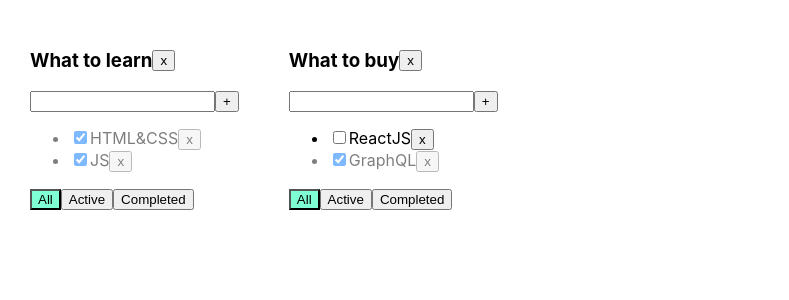
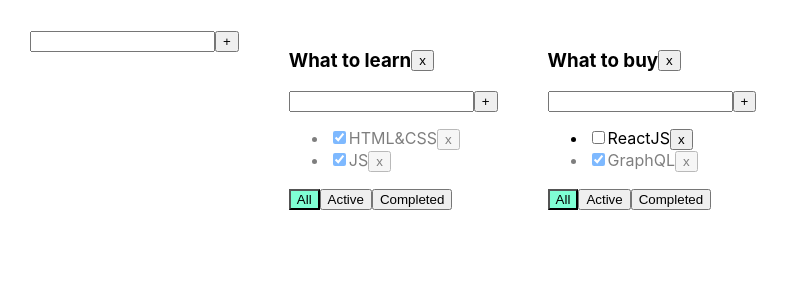
Before and after one commit to ArtemEfimovich/todolist2.0, a React (Create React App) app: page / in a window 1280 px wide. Shown: the top 300 px of the page, without its empty margins (0-789 px from the left). Built offline with nearby package versions, Linux system fonts and the light colour scheme.

Commit message:
new component additemform, and add new todolist

```diff
--- a/src/App.tsx
+++ b/src/App.tsx
@@ -2,6 +2,7 @@ import React, {useState} from 'react';
 import './App.css';
 import {TaskType, Todolist} from "./Todolist";
 import {v1} from "uuid";
+import {AddItemForm} from "./components/AddItemForm";
 
 export type FilterValueType = 'all' | 'completed' | 'active'
 export type TodolistsType = {
@@ -72,8 +73,20 @@ function App() {
         setTasks({...tasks})
     }
 
+    const addTodolist = (title: string) => {
+        let newTodolistId = v1()
+        let newTodolist: TodolistsType = {id: newTodolistId, title: title, filter: 'all'}
+        setTodolists([newTodolist, ...todolists])
+        setTasks({
+            ...tasks,
+            [newTodolistId]: []
+        })
+    }
+
+
     return (
         <div className="App">
+            <AddItemForm addItem={addTodolist}/>
             {todolists.map(({filter, title, id}) => {
                 let tasksForTodolist = tasks[id]
                 if (filter === 'active') {
--- a/src/Todolist.tsx
+++ b/src/Todolist.tsx
@@ -1,5 +1,6 @@
-import React, {ChangeEvent, useState} from 'react';
+import React, {ChangeEvent} from 'react';
 import {FilterValueType} from "./App";
+import {AddItemForm} from "./components/AddItemForm";
 
 
 export type TaskType = {
@@ -33,33 +34,13 @@ export const Todolist: React.FC<TodolistPropsType> = ({
                                                           removeTodolist
                                                       }) => {
 
-    let [taskTitle, setTitle] = useState('')
-    let [error, setError] = useState<string | null>(null)
 
-    const onAddTask = () => {
-        setError(null)
-        if (taskTitle.trim() !== '') {
-            addTask(taskTitle, todolistId)
-            setTitle('')
-        } else {
-            setError('Title is required')
-        }
-
+    const onAddTask = (title: string) => {
+        addTask(title, todolistId)
     }
-
 
     const onDeleteClick = () => {
         removeTodolist(todolistId)
-    }
-
-    const onChangeHandler = (event: ChangeEvent<HTMLInputElement>) => {
-        setTitle(event.currentTarget.value)
-    }
-
-    const onKeyPressHandler = (event: React.KeyboardEvent<HTMLInputElement>) => {
-        if (event.key === 'Enter') {
-            onAddTask()
-        }
     }
 
     const onFilterChangeAll = () => {
@@ -74,17 +55,12 @@ export const Todolist: React.FC<TodolistPropsType> = ({
 
     return (
         <div>
-            <div style = {{display:'flex', alignItems:'center'}}>
+            <div style={{display: 'flex', alignItems: 'center'}}>
                 <h3>{title}</h3>
                 <button onClick={onDeleteClick}>x</button>
             </div>
             <div>
-                <input value={taskTitle} onChange={onChangeHandler}
-                       onKeyPress={onKeyPressHandler}
-                       className={error ? 'error' : ''}
-                />
-                <button onClick={onAddTask}>+</button>
-                {error && <div className='error-message'>{error}</div>}
+                <AddItemForm addItem={onAddTask}/>
             </div>
             <ul>
                 {tasks.map(({id, isDone, title}) => {
--- /dev/null
+++ b/src/components/AddItemForm.tsx
@@ -0,0 +1,45 @@
+import React, {ChangeEvent, useState} from 'react';
+
+
+type AddItemFormPropsType = {
+    addItem: (title: string) => void
+}
+
+
+export const AddItemForm: React.FC<AddItemFormPropsType> = ({addItem}) => {
+
+    let [taskTitle, setTitle] = useState('')
+    let [error, setError] = useState<string | null>(null)
+
+    const onAddTask = () => {
+        setError(null)
+        if (taskTitle.trim() !== '') {
+            addItem(taskTitle)
+            setTitle('')
+        } else {
+            setError('Title is required')
+        }
+
+    }
+
+    const onKeyPressHandler = (event: React.KeyboardEvent<HTMLInputElement>) => {
+        if (event.key === 'Enter') {
+            onAddTask()
+        }
+    }
+
+    const onChangeHandler = (event: ChangeEvent<HTMLInputElement>) => {
+        setTitle(event.currentTarget.value)
+    }
+
+    return (
+        <div>
+            <input value={taskTitle} onChange={onChangeHandler}
+                   onKeyPress={onKeyPressHandler}
+                   className={error ? 'error' : ''}
+            />
+            <button onClick={onAddTask}>+</button>
+            {error && <div className='error-message'>{error}</div>}
+        </div>
+    );
+};
```
